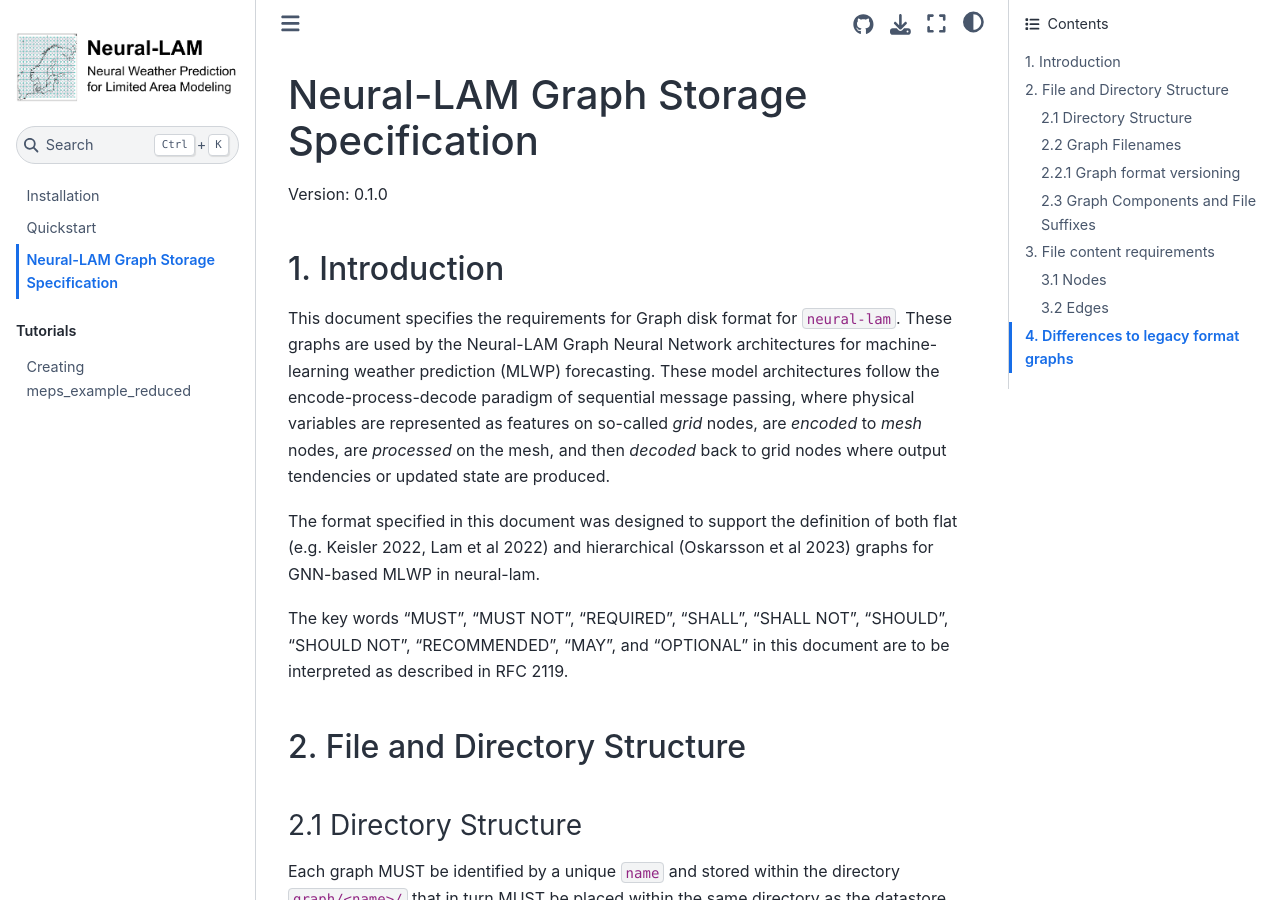
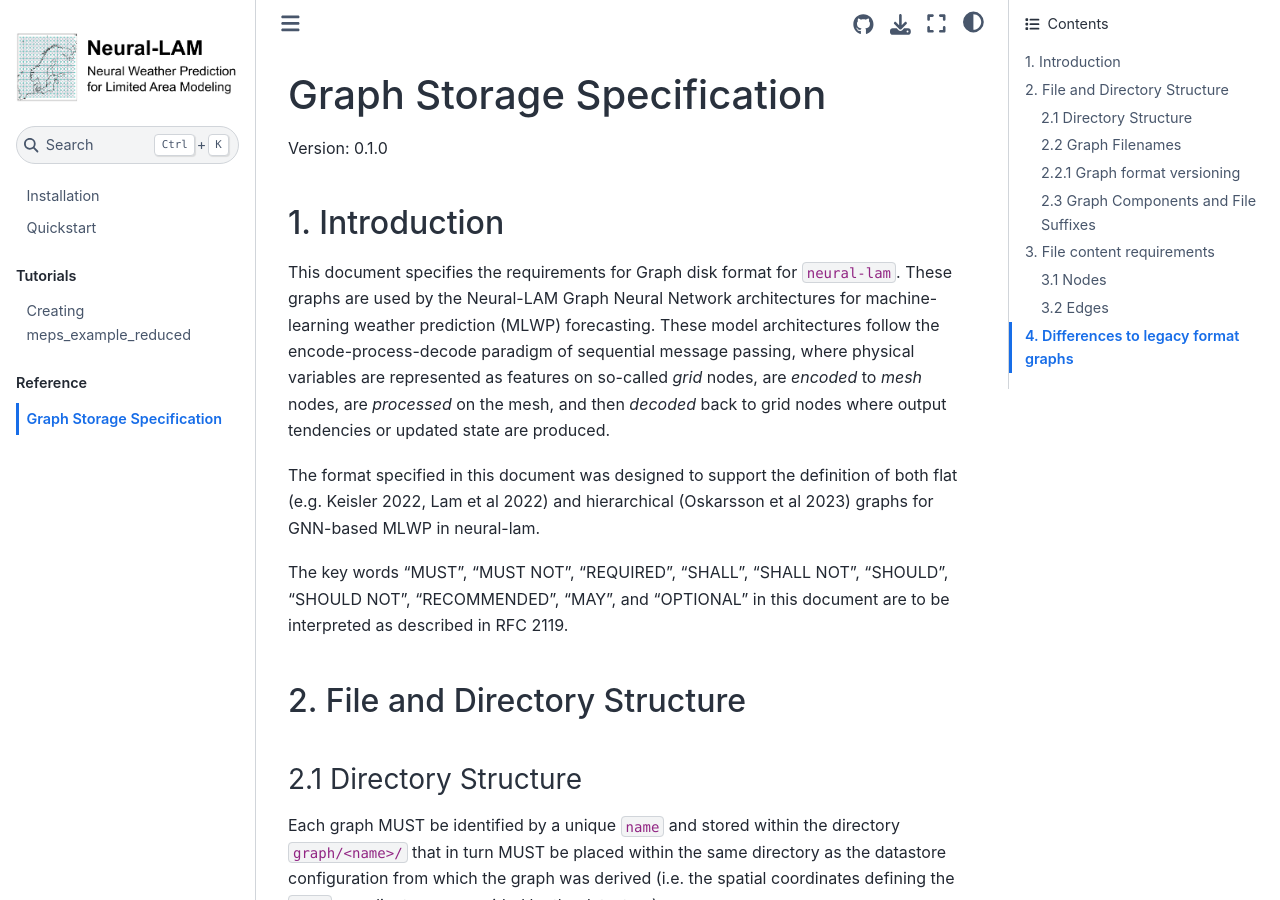
Before and after one commit to mllam/neural-lam, a Sphinx documentation site: the page built from docs/graph_storage_spec.md, in a window 1280 px wide and 900 px high. Built offline with Sphinx 7.4.7 and the Sphinx Book theme 1.1.4, drawn with Linux system fonts in a browser that asks for light colours; pages that are not in the unit, such as notebooks, are missing from menus.

Commit message:
moved the References into their own section

```diff
--- a/docs/graph_storage_spec.md
+++ b/docs/graph_storage_spec.md
@@ -1,7 +1,7 @@
 <!-- AUTO-GENERATED by docs/validate_graph.py; do not edit by hand. -->
 <!-- Regenerate using the validator script's write-spec-to-path option. -->
 
-# Neural-LAM Graph Storage Specification
+# Graph Storage Specification
 
 Version: 0.1.0
 
--- a/docs/validate_graph.py
+++ b/docs/validate_graph.py
@@ -1273,7 +1273,7 @@ def validate_graph_directory(
 
     spec_text = textwrap.dedent(
         f"""\
-    # Neural-LAM Graph Storage Specification
+    # Graph Storage Specification
 
     Version: {CURRENT_GRAPH_FORMAT_SPEC_VERSION}
 
```
Also changed, not shown: docs/index.md (+9 -2 lines).
